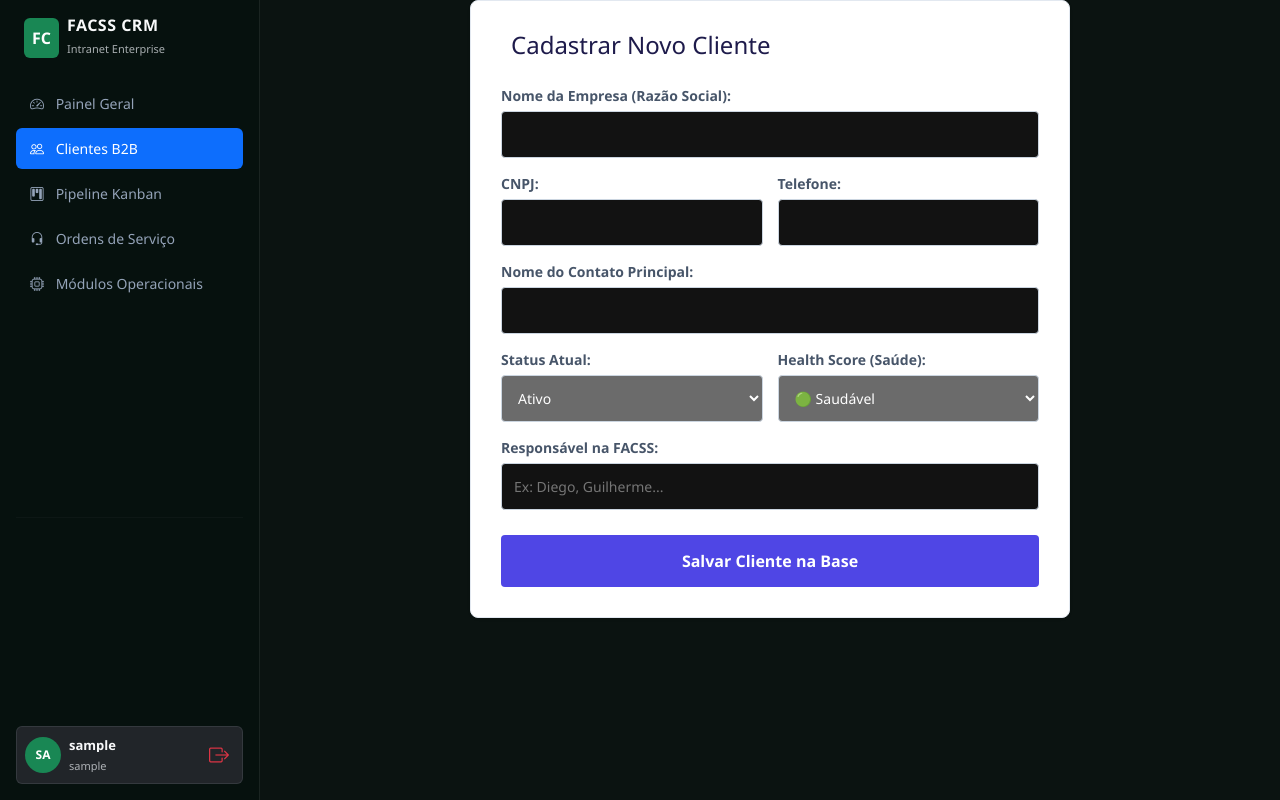
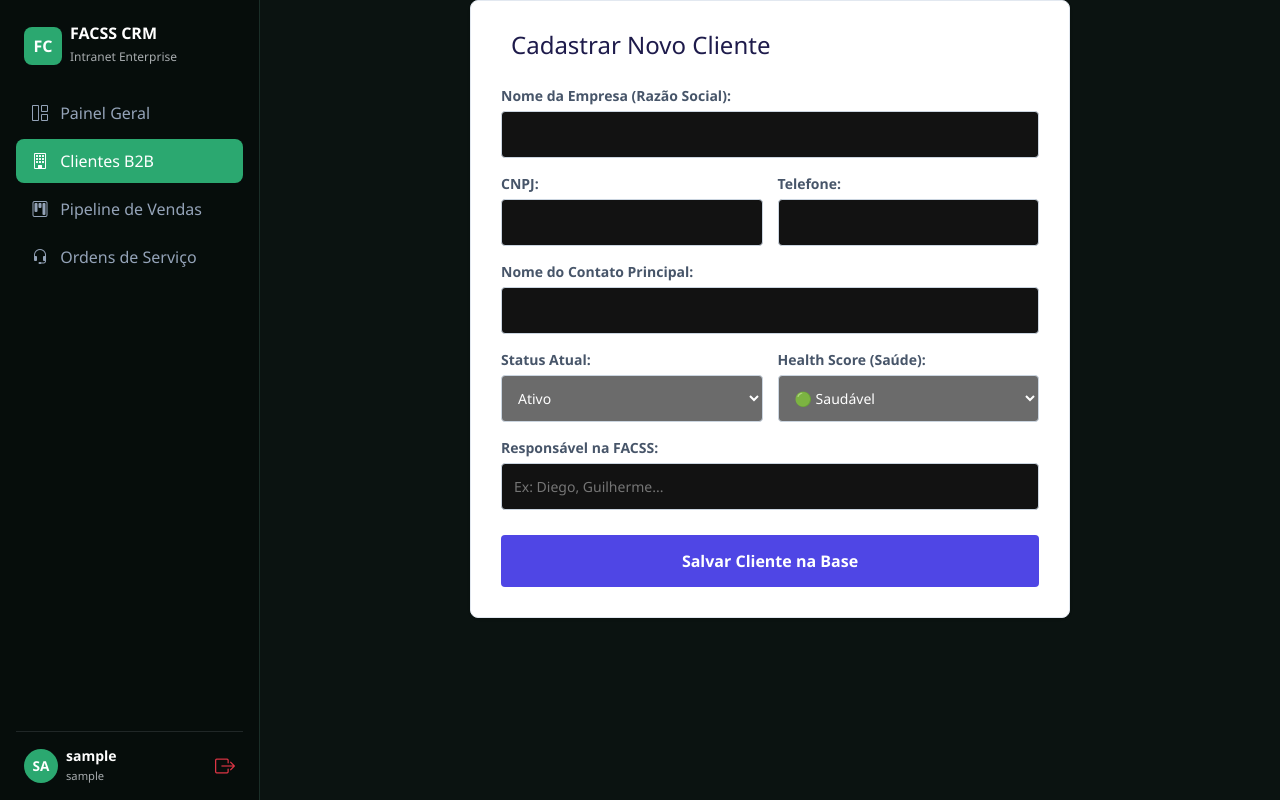
Before and after one commit to fjunioalves-18/facss-crm, a Flask app: page /novo_cliente in a window 1280 px wide. Run offline with Flask 3, Linux system fonts and the light colour scheme; the visitor is signed in with stand-in values (Sample User, id 1).

Commit message:
Restaurando CSS Bootstrap e layout do base.html

```diff
--- a/templates/base.html
+++ b/templates/base.html
@@ -3,94 +3,132 @@
 <head>
     <meta charset="UTF-8">
     <meta name="viewport" content="width=device-width, initial-scale=1.0">
-    <title>FACSS CRM - Intranet Enterprise</title>
+    <title>FACSS CRM & Operações</title>
+    <!-- Bootstrap 5.3 CSS -->
     <link href="https://cdn.jsdelivr.net/npm/bootstrap@5.3.2/dist/css/bootstrap.min.css" rel="stylesheet">
-    <link rel="stylesheet" href="https://cdn.jsdelivr.net/npm/bootstrap-icons@1.11.1/font/bootstrap-icons.css">
+    <!-- Bootstrap Icons -->
+    <link href="https://cdn.jsdelivr.net/npm/bootstrap-icons@1.11.1/font/bootstrap-icons.css" rel="stylesheet">
+    <!-- Chart.js para os gráficos do Dashboard -->
+    <script src="https://cdn.jsdelivr.net/npm/chart.js"></script>
     <style>
-        body { background-color: #0b1311; color: #e2e8f0; font-family: 'Segoe UI', Tahoma, Geneva, Verdana, sans-serif; }
-        .sidebar { min-height: 100vh; background-color: #06110e; border-right: 1px solid rgba(255,255,255,0.08); width: 260px; }
-        .nav-link { color: #94a3b8; border-radius: 8px; margin-bottom: 4px; padding: 10px 14px; font-weight: 500; font-size: 14px; }
-        .nav-link:hover, .nav-link.active { background-color: #0f2d24; color: #2ba870; }
-        .main-content { flex: 1; background-color: #0b1311; min-height: 100vh; }
-        .card { background-color: #0f1c18; border: 1px solid rgba(255,255,255,0.08); }
+        body {
+            background-color: #0b1311;
+            color: #e2e8f0;
+            font-family: 'Segoe UI', Tahoma, Geneva, Verdana, sans-serif;
+            min-height: 100vh;
+        }
+        .sidebar {
+            width: 260px;
+            background-color: #060d0b;
+            border-right: 1px solid #1a2e28;
+            min-height: 100vh;
+        }
+        .sidebar .nav-link {
+            color: #94a3b8;
+            padding: 10px 16px;
+            border-radius: 8px;
+            margin-bottom: 4px;
+            font-weight: 500;
+        }
+        .sidebar .nav-link:hover {
+            color: #ffffff;
+            background-color: rgba(43, 168, 112, 0.15);
+        }
+        .sidebar .nav-link.active {
+            color: #ffffff;
+            background-color: #2ba870 !important;
+        }
+        .content-wrapper {
+            flex: 1;
+            background-color: #0b1311;
+            overflow-y: auto;
+        }
+        .card {
+            background-color: #101c18 !important;
+            border: 1px solid #1a2e28 !important;
+            border-radius: 12px;
+        }
+        .table-dark {
+            --bs-table-bg: #101c18;
+            --bs-table-border-color: #1a2e28;
+        }
+        .badge {
+            font-weight: 600;
+            padding: 6px 10px;
+        }
+        .btn-success {
+            background-color: #2ba870;
+            border-color: #2ba870;
+        }
+        .btn-success:hover {
+            background-color: #21885a;
+            border-color: #21885a;
+        }
     </style>
 </head>
 <body>
     <div class="d-flex">
-    <!-- MENU LATERAL -->
-    <div class="sidebar d-flex flex-column p-3">
-        <div class="d-flex align-items-center gap-2 mb-4 px-2">
-            <div class="bg-success rounded p-2 text-white fw-bold">FC</div>
+        <!-- SIDEBAR LATERAL -->
+        <aside class="sidebar p-3 d-flex flex-column justify-content-between">
             <div>
-                <h6 class="fw-bold mb-0 text-light" style="letter-spacing: 0.5px;">FACSS CRM</h6>
-                <small class="text-muted" style="font-size: 11px;">Intranet Enterprise</small>
+                <!-- LOGO FACSS -->
+                <div class="d-flex align-items-center mb-4 px-2 pt-2">
+                    <div class="bg-success text-white fw-bold rounded-3 d-flex align-items-center justify-content-center me-2" style="width: 38px; height: 38px; background-color: #2ba870 !important;">FC</div>
+                    <div>
+                        <h6 class="fw-bold mb-0 text-white">FACSS CRM</h6>
+                        <small class="text-muted" style="font-size: 0.75rem;">Intranet Enterprise</small>
                     </div>
                 </div>
 
-        <ul class="nav nav-pills flex-column mb-auto">
+                <!-- MENU DE NAVEGAÇÃO -->
+                <ul class="nav nav-pills flex-column">
                     <li class="nav-item">
-                <a href="/" class="nav-link {% if active_tab == 'dash' %}active{% endif %}">
-                    <i class="bi bi-speedometer2 me-2"></i> Painel Geral
+                        <a href="/" class="nav-link {% if active_tab == 'dashboard' or not active_tab %}active{% endif %}">
+                            <i class="bi bi-grid-1x2 me-2"></i> Painel Geral
                         </a>
                     </li>
-            <li>
+                    <li class="nav-item">
                         <a href="/clientes" class="nav-link {% if active_tab == 'clientes' %}active{% endif %}">
-                    <i class="bi bi-people me-2"></i> Clientes B2B
+                            <i class="bi bi-building me-2"></i> Clientes B2B
                         </a>
                     </li>
-            <li>
-                <a href="/pipeline" class="nav-link {% if active_tab == 'kanban' %}active{% endif %}">
-                    <i class="bi bi-kanban me-2"></i> Pipeline Kanban
+                    <li class="nav-item">
+                        <a href="/pipeline" class="nav-link {% if active_tab == 'kanban' or active_tab == 'pipeline' %}active{% endif %}">
+                            <i class="bi bi-kanban me-2"></i> Pipeline de Vendas
                         </a>
                     </li>
-            <li>
+                    <li class="nav-item">
                         <a href="/os" class="nav-link {% if active_tab == 'os' %}active{% endif %}">
                             <i class="bi bi-headset me-2"></i> Ordens de Serviço
                         </a>
                     </li>
-            <li>
-                <a href="/modulos" class="nav-link {% if active_tab == 'modulos' %}active{% endif %}">
-                    <i class="bi bi-cpu me-2"></i> Módulos Operacionais
-                </a>
-            </li>
                 </ul>
+            </div>
 
-        <hr class="border-secondary border-opacity-25 my-3">
-
-        <!-- PERFIL DINÂMICO DO USUÁRIO LOGADO -->
-        <div class="d-flex align-items-center justify-content-between p-2 rounded bg-dark border border-secondary border-opacity-25 mt-auto">
-            <div class="d-flex align-items-center gap-2 overflow-hidden">
-                <div class="avatar bg-success text-white rounded-circle d-flex align-items-center justify-content-center fw-bold flex-shrink-0" style="width: 36px; height: 36px; font-size: 12px;">
-                    {{ session.get('usuario_nome', 'US')[:2]|upper }}
+            <!-- USUÁRIO LOGADO -->
+            <div class="pt-3 border-top border-secondary border-opacity-25 px-2">
+                <div class="d-flex align-items-center justify-content-between">
+                    <div class="d-flex align-items-center">
+                        <div class="bg-success text-white rounded-circle d-flex align-items-center justify-content-center me-2 fw-bold" style="width: 34px; height: 34px; font-size: 0.85rem; background-color: #2ba870 !important;">
+                            {{ session.get('usuario_nome', 'FL')[0:2] | upper }}
                         </div>
-                <div class="lh-1 text-truncate">
-                    <span class="d-block fw-semibold text-light text-truncate mb-1" style="font-size: 13px;">{{ session.get('usuario_nome', 'Usuário') }}</span>
-                    <small class="text-muted text-truncate" style="font-size: 11px;">{{ session.get('usuario_cargo', 'Operações') }}</small>
+                        <div style="line-height: 1.2;">
+                            <div class="fw-semibold text-white small">{{ session.get('usuario_nome', 'Flávio Alves') }}</div>
+                            <small class="text-muted" style="font-size: 0.7rem;">{{ session.get('usuario_cargo', 'Operações') }}</small>
                         </div>
                     </div>
-            <a href="/logout" class="btn btn-sm btn-link text-danger p-1 ms-1" title="Sair do Sistema"><i class="bi bi-box-arrow-right fs-5"></i></a>
+                    <a href="/logout" class="text-danger ms-2" title="Sair"><i class="bi bi-box-arrow-right fs-5"></i></a>
                 </div>
             </div>
+        </aside>
 
-    <!-- CONTEÚDO PRINCIPAL -->
-    <div class="main-content">
-        {% with messages = get_flashed_messages(with_categories=true) %}
-            {% if messages %}
-                <div class="p-3 pb-0">
-                {% for category, message in messages %}
-                    <div class="alert alert-{{ category }} alert-dismissible fade show" role="alert">
-                        {{ message }}
-                        <button type="button" class="btn-close" data-bs-dismiss="alert"></button>
-                    </div>
-                {% endfor %}
-                </div>
-            {% endif %}
-        {% endwith %}
-
+        <!-- CONTEÚDO PRINCIPAL DAS PÁGINAS -->
+        <main class="content-wrapper min-vh-100">
             {% block content %}{% endblock %}
-    </div>
+        </main>
     </div>
 
-<script href="https://cdn.jsdelivr.net/npm/bootstrap@5.3.2/dist/js/bootstrap.bundle.min.js"></script>
+    <!-- Bootstrap 5 JS Bundle -->
+    <script src="https://cdn.jsdelivr.net/npm/bootstrap@5.3.2/dist/js/bootstrap.bundle.min.js"></script>
 </body>
 </html>
```
Lines whose indentation alone changed are shown as unchanged.
